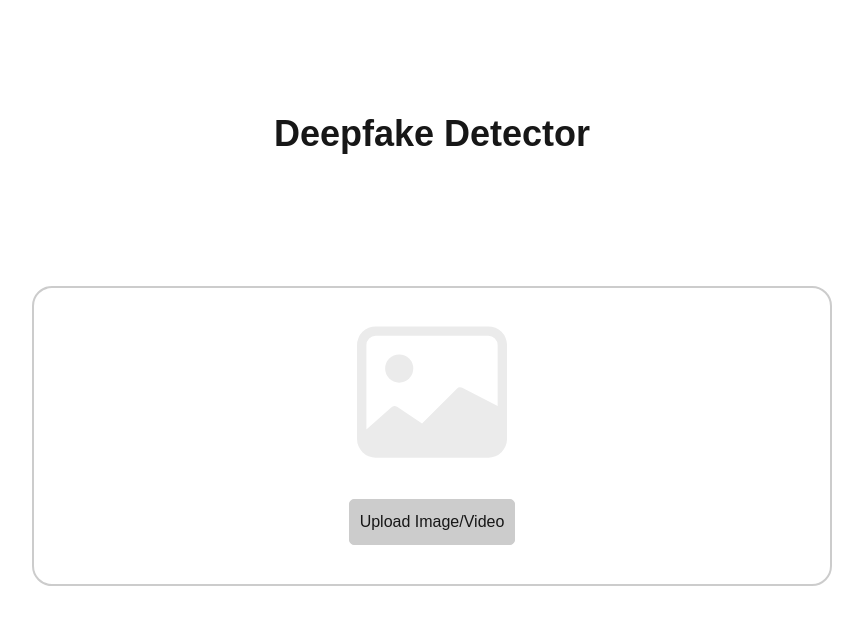
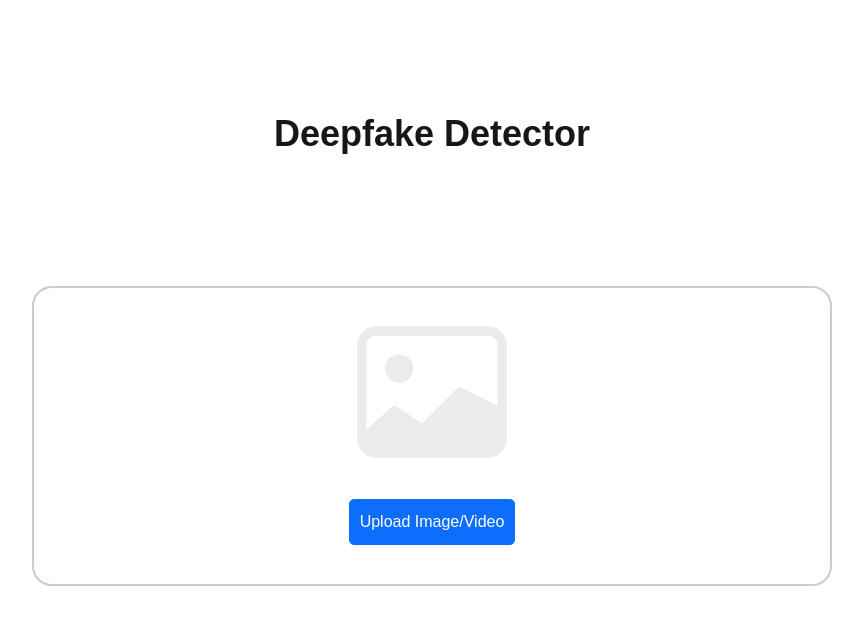
Before and after one commit to Hoesu/25th-conference-fakebusters, a Next.js app in the folder frontend/dbust/: page / in a window 1280 px wide. Shown: the top 624 px of the page, without its empty margins (208-1071 px from the left). Built offline with nearby package versions, Linux system fonts and the light colour scheme.

Commit message:
style: change button text color

```diff
--- a/frontend/dbust/src/components/FileUpload.module.css
+++ b/frontend/dbust/src/components/FileUpload.module.css
@@ -62,14 +62,17 @@
   .button {
     display: inline-block;
     padding: 10px;
-    background: #ccc;
+    background: #0d6efd;
     cursor: pointer;
     border-radius: 5px;
-    border: 1px solid #ccc;
+    border: 1px solid #0d6efd;
+    color: white;
   }
 
   .button:hover {
-    background: #ddd;
+    background: #0b5ed7;
+    border: 1px solid #0a58ca;
+    color: white;
   }
 
   .fileInput {
```
